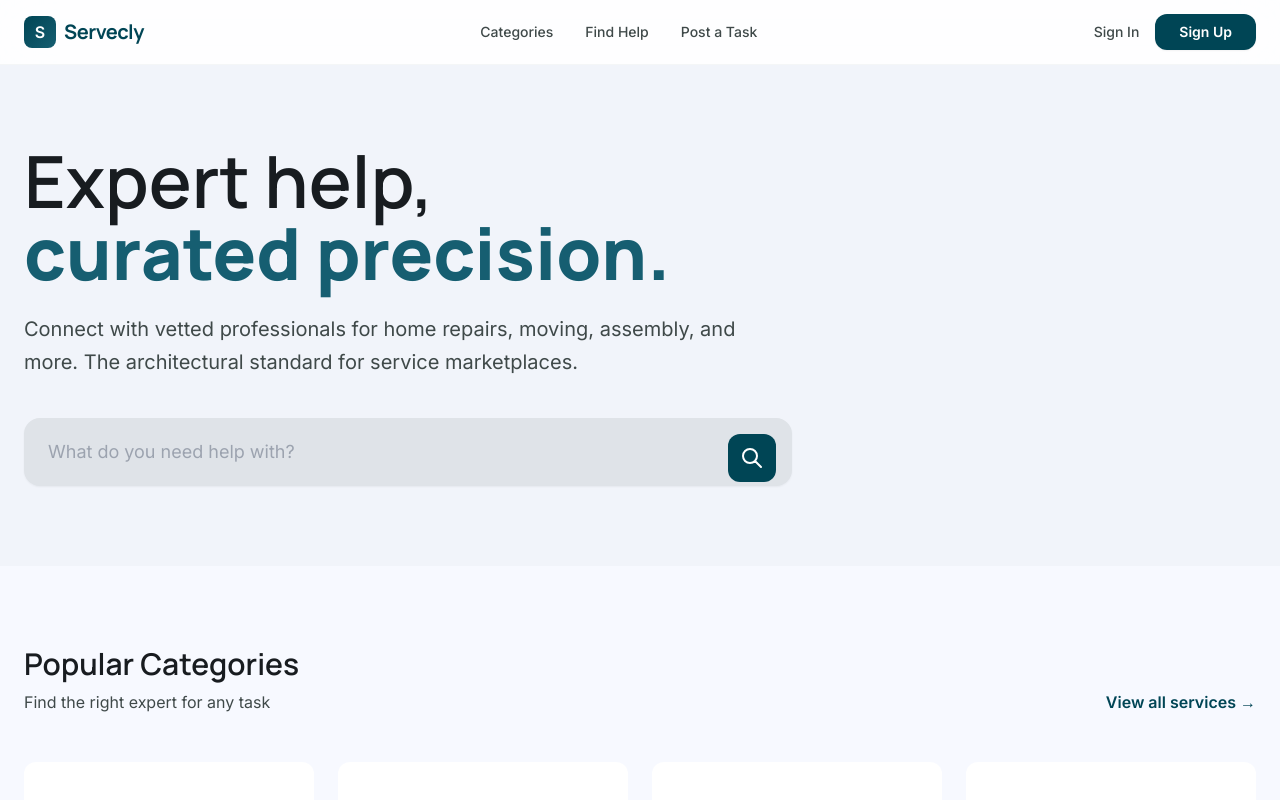
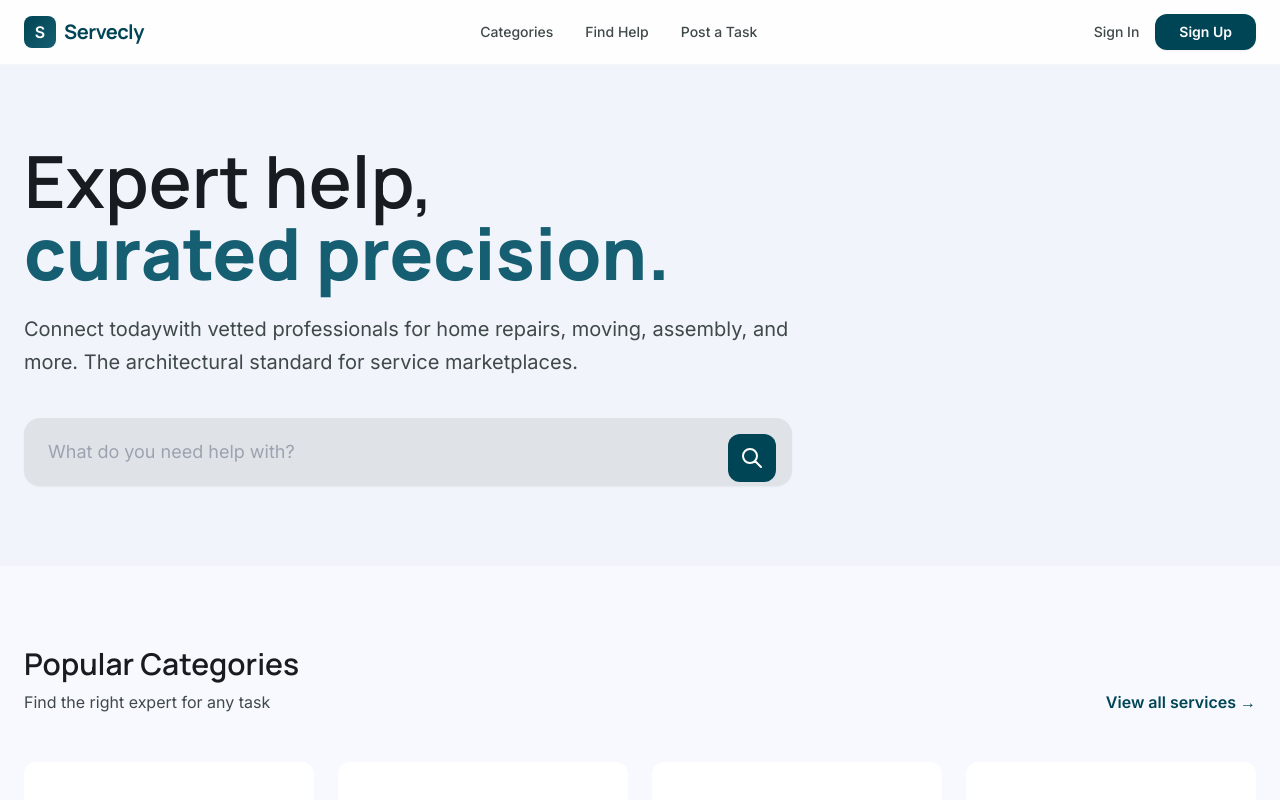
Before and after one commit to xXx0001-crybto/servecly, a React (Vite) app: page / in a window 1280 px wide. Shown: the top 800 px of the page. Built offline with nearby package versions, Linux system fonts and the light colour scheme.

Commit message:
Display welcome message for authenticated users
Added a welcome message for logged-in users.

```diff
--- a/src/pages/Home.jsx
+++ b/src/pages/Home.jsx
@@ -2,6 +2,7 @@ import React from 'react';
 import { Link } from 'react-router-dom';
 
 const Home = () => {
+  const user = JSON.parse(localStorage.getItem("user"));
   const categories = [
     { id: 1, name: 'Assembly', icon: '🛠️', count: '1.2k+ Taskers' },
     { id: 2, name: 'Mounting', icon: '🖼️', count: '800+ Taskers' },
@@ -19,12 +20,18 @@ const Home = () => {
       <section className="bg-surface-container-low py-20">
         <div className="max-w-7xl mx-auto px-6">
           <div className="max-w-3xl">
+            {user && (                     //NEW CHANGE
+             <p className="text-lg text-primary font-semibold mb-4">
+                  Welcome back, {user?.name || "User"}
+                 </p>
+              )}
+
             <h1 className="text-5xl md:text-7xl text-on-surface mb-6 leading-tight">
               Expert help, <br />
               <span className="text-primary-container font-extrabold">curated precision.</span>
             </h1>
             <p className="text-on-surface-variant text-xl mb-10 leading-relaxed">
-              Connect with vetted professionals for home repairs, moving, assembly, and more.
+              Connect {user?.name || "today"}with vetted professionals for home repairs, moving, assembly, and more.
               The architectural standard for service marketplaces.
             </p>
 
```
